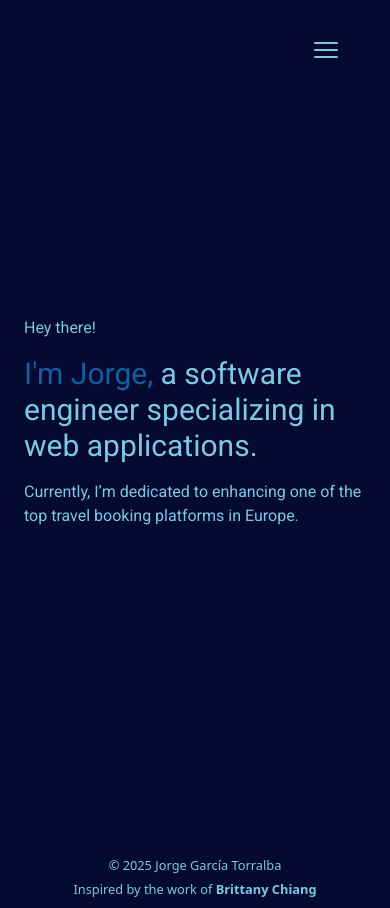
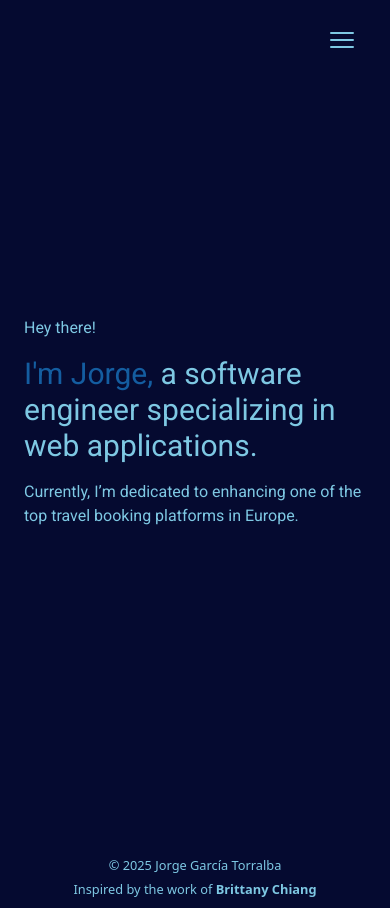
Before and after one commit to jgarciatorralba/presentation-portfolio-project, a Next.js app: page / in a window 390 px wide. Built offline with nearby package versions, Linux system fonts and the light colour scheme.

Commit message:
reduce navbar height, remove right margin

```diff
--- a/app/_components/navbar.tsx
+++ b/app/_components/navbar.tsx
@@ -22,7 +22,7 @@ export default function Navbar(): ReactNode {
                         </li>
                     ))}
                 </ol>
-                <button id="btnSidebarToggler" type="button" className="mx-4 p-2 focus:outline rounded-xl md:hidden">
+                <button id="btnSidebarToggler" type="button" className="ml-4 p-2 focus:outline rounded-xl md:hidden">
                     <svg id="navClosed" xmlns="http://www.w3.org/2000/svg" fill="none" viewBox="0 0 24 24" strokeWidth="1.5"
                         stroke="currentColor" className="h-8 w-8">
                         <path strokeLinecap="round" strokeLinejoin="round" d="M3.75 6.75h16.5M3.75 12h16.5m-16.5 5.25h16.5" />
--- a/app/styles/globals.css
+++ b/app/styles/globals.css
@@ -10,7 +10,7 @@
   --baby-blue: #7ec8e3;
 
   --text-size-base: 1rem;
-  --nav-min-height: 100px;
+  --nav-min-height: 80px;
 }
 
 body {
```
